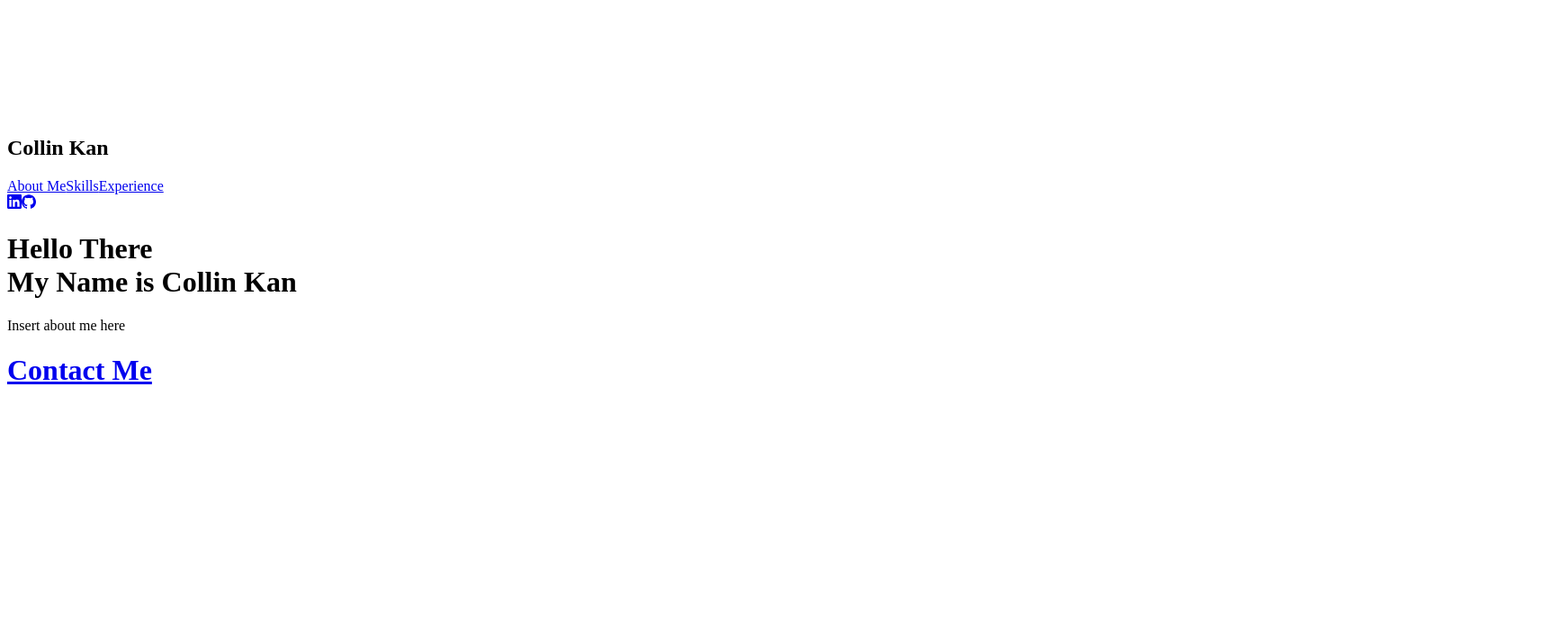
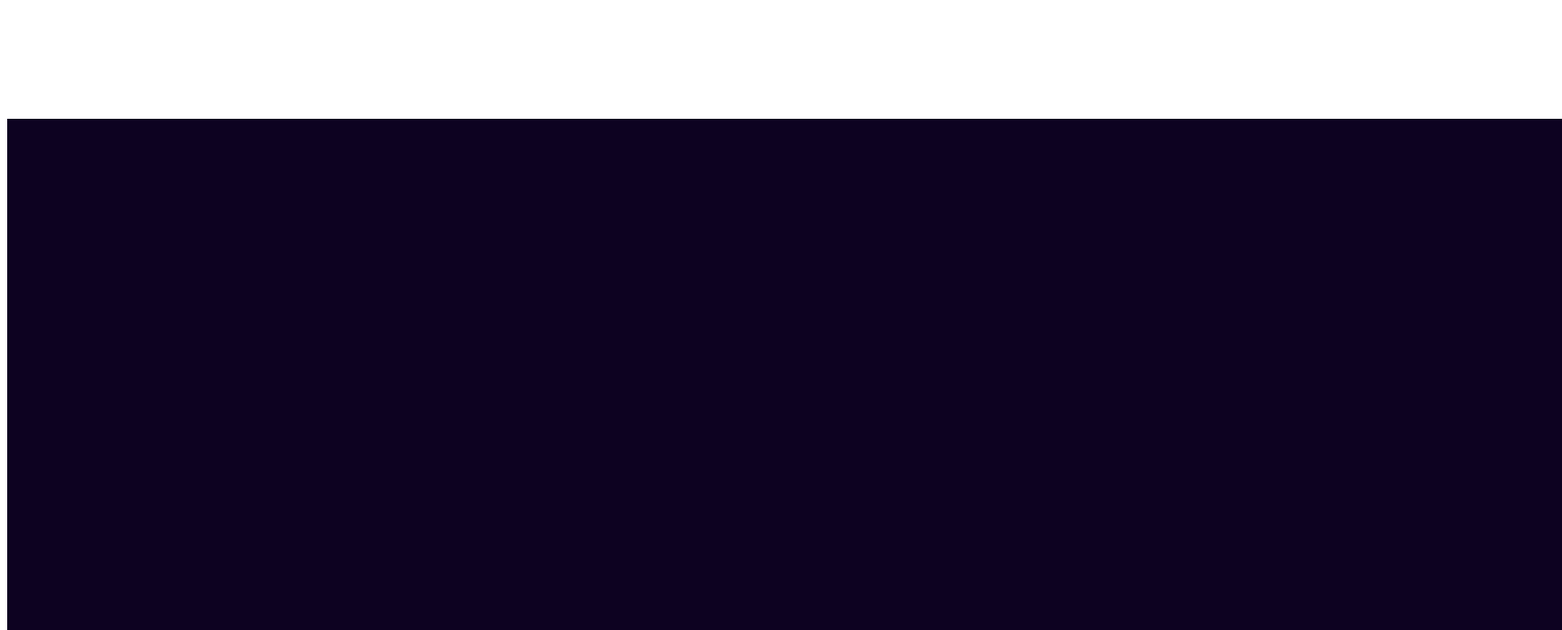
Before and after one commit to collinkan/collinkan.github.io, a Next.js app in the folder portfolio/: page / in a window 1280 px wide. Shown: the part 380-1080 px from the top of the page at 90% size, 1736 px wide, since content can reach past the window. Before the commit the page ends 831 px from the top, so only its background shows below. Built offline with nearby package versions, Linux system fonts and the light colour scheme.

Commit message:
edit gridbackground

```diff
--- a/portfolio/app/(home)/components/GridBackground.tsx
+++ b/portfolio/app/(home)/components/GridBackground.tsx
@@ -1,58 +1,23 @@
-// import React, { useState, useRef, Suspense } from 'react'
-
-// export default function GridBackground() {
-//     return (
-//         <div className='absolute w-screen h-full -inset-y-40 flex justify-center overflow-hidden'>
-//             <div className="absolute w-[200vw] h-full perspective-500 overflow-hidden">
-//                 <div className="transform-gpu w-full h-full rotate-x-[80deg] bg-fixed bg-[linear-gradient(#fe53bb_5px,transparent_1px),linear-gradient(90deg,#fe53bb_5px,#2a3459_1px)] bg-[length:50px_50px]">
-//                 </div>
-//             </div>
-//         </div>
-//     )
-// }
-
 "use client";
 import React from "react";
-import { motion } from "framer-motion";
 
-export default function BoxesCore({ className, ...rest }: { className?: string }) {
-  const rows = new Array(150).fill(1);
-  const cols = new Array(100).fill(1);
+import { BackgroundRippleEffect } from "@/components/ui/background-ripple-effect";
 
+export default function GridBackground() {
     return (
-    <div className="absolute flex justify-center inset-y-[250px] w-screen h-[759px] perspective-500 overflow-hidden">
+        <div>
+            <div className="absolute top-[35vh] bottom-[0vh] w-full h-auto perspective-[1250px] overflow-hidden">
                 <div
                     className="
+                    absolute
+                    w-full
+                    h-full
                     transform-gpu
-                rotate-x-[50deg]
-                 translate-x-[50%]
-                absolute
-                flex
-                justify-center
-                w-full
-                z-0"
+                    origin-top
+                    rotate-x-[65deg]"
                 >
-        {rows.map((_, i) => (
-            <motion.div
-            key={`row` + i}
-            className="w-10 h-5 border-l-2 border-x-synthGrid relative"
-            >
-            {cols.map((_, j) => (
-                <motion.div
-                key={`col` + j}
-                whileHover={{
-                    backgroundColor: `#fe53bb`,
-                    transition: { duration: 0 },
-                }}
-                animate={{
-                    transition: { duration: 2 },
-                }}
-                className="w-10 h-5 border-r-2 border-t-2 border-synthGrid relative bg-synthBlack"
-                >
-                </motion.div>
-            ))}
-            </motion.div>
-        ))}
+                    <BackgroundRippleEffect rows={13} cols={21} cellSize={82.3} />
+                </div>
             </div>
         </div>
     );
--- /dev/null
+++ b/portfolio/components/ui/background-ripple-effect.tsx
@@ -0,0 +1,139 @@
+"use client";
+import React, { useMemo, useRef, useState } from "react";
+import { cn } from "@/lib/utils";
+
+export const BackgroundRippleEffect = ({
+  rows = 8,
+  cols = 27,
+  cellSize = 56,
+}: {
+  rows?: number;
+  cols?: number;
+  cellSize?: number;
+}) => {
+  const [clickedCell, setClickedCell] = useState<{
+    row: number;
+    col: number;
+  } | null>(null);
+  const [rippleKey, setRippleKey] = useState(0);
+  const ref = useRef<any>(null);
+
+  return (
+    <div
+      ref={ref}
+      className={cn(
+        "absolute inset-0 h-full w-full",
+        "[--cell-border-color:var(--color-neutral-300)] [--cell-fill-color:var(--color-neutral-100)] [--cell-shadow-color:var(--color-neutral-500)]",
+        "dark:[--cell-border-color:var(--color-neutral-700)] dark:[--cell-fill-color:var(--color-neutral-900)] dark:[--cell-shadow-color:var(--color-neutral-800)]",
+      )}
+    >
+      <div className="relative h-auto w-auto overflow-hidden">
+        <div className="pointer-events-none absolute inset-0 z-[2] h-full w-full overflow-hidden" />
+        <DivGrid
+          key={`base-${rippleKey}`}
+          className="mask-radial-from-20% mask-radial-at-top opacity-600"
+          rows={rows}
+          cols={cols}
+          cellSize={cellSize}
+          borderColor='#2a3459'
+          fillColor="var(--cell-fill-color)"
+          clickedCell={clickedCell}
+          onCellClick={(row, col) => {
+            setClickedCell({ row, col });
+            setRippleKey((k) => k + 1);
+          }}
+          interactive
+        />
+      </div>
+    </div>
+  );
+};
+
+type DivGridProps = {
+  className?: string;
+  rows: number;
+  cols: number;
+  cellSize: number; // in pixels
+  borderColor: string;
+  fillColor: string;
+  clickedCell: { row: number; col: number } | null;
+  onCellClick?: (row: number, col: number) => void;
+  interactive?: boolean;
+};
+
+type CellStyle = React.CSSProperties & {
+  ["--delay"]?: string;
+  ["--duration"]?: string;
+};
+
+const DivGrid = ({
+  className,
+  rows = 7,
+  cols = 30,
+  cellSize = 56,
+  borderColor = '#2a3459',
+  fillColor = '#0d0221',
+  clickedCell = null,
+  onCellClick = () => {},
+  interactive = true,
+}: DivGridProps) => {
+  const cells = useMemo(
+    () => Array.from({ length: rows * cols }, (_, idx) => idx),
+    [rows, cols],
+  );
+
+  const gridStyle: React.CSSProperties = {
+    display: "grid",
+    gridTemplateColumns: `repeat(${cols}, ${cellSize}px)`,
+    gridTemplateRows: `repeat(${rows}, ${cellSize}px)`,
+    width: cols * cellSize,
+    height: rows * cellSize,
+    marginInline: "auto",
+  };
+
+  return (
+    <div className={cn("relative z-[3]", className)} style={gridStyle}>
+      {cells.map((idx) => {
+        const rowIdx = Math.floor(idx / cols);
+        const colIdx = idx % cols;
+        const distance = clickedCell
+          ? Math.hypot(clickedCell.row - rowIdx, clickedCell.col - colIdx)
+          : 0;
+        const delay = clickedCell ? Math.max(0, distance * 55) : 0; // ms
+        const duration = 200 + distance * 80; // ms
+
+        const style: CellStyle = clickedCell
+          ? {
+              "--delay": `${delay}ms`,
+              "--duration": `${duration}ms`,
+            }
+          : {};
+
+        return (
+          <div
+            key={idx}
+            className={cn(
+              "cell relative border-[2px] duration-200 will-change-transform dark:shadow-[0px_0px_40px_1px_var(--cell-shadow-color)_inset]",
+              clickedCell && "animate-cell-ripple [animation-fill-mode:none]",
+              !interactive && "pointer-events-none",
+            )}
+            style={{
+              backgroundColor: '#0d0221',
+              borderColor: borderColor,
+              ...style,
+            }}
+            onClick={
+              interactive ? () => onCellClick?.(rowIdx, colIdx) : undefined
+            }
+            onMouseEnter={(e) => {
+              e.currentTarget.style.borderColor = "#2de2e6";
+            }}
+            onMouseLeave={(e) => {
+              e.currentTarget.style.borderColor = borderColor;
+            }}
+          />
+        );
+      })}
+    </div>
+  );
+};
```
Also changed, not shown: portfolio/tailwind.config.ts (+14 -2 lines), portfolio/components.json. Lines whose indentation alone changed are shown as unchanged.
